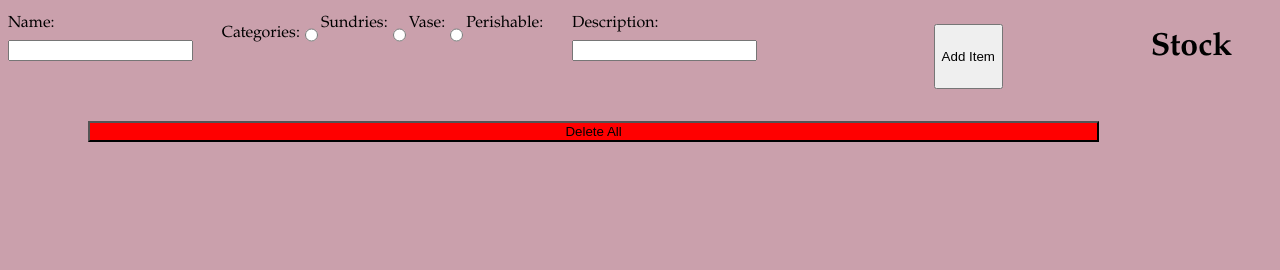
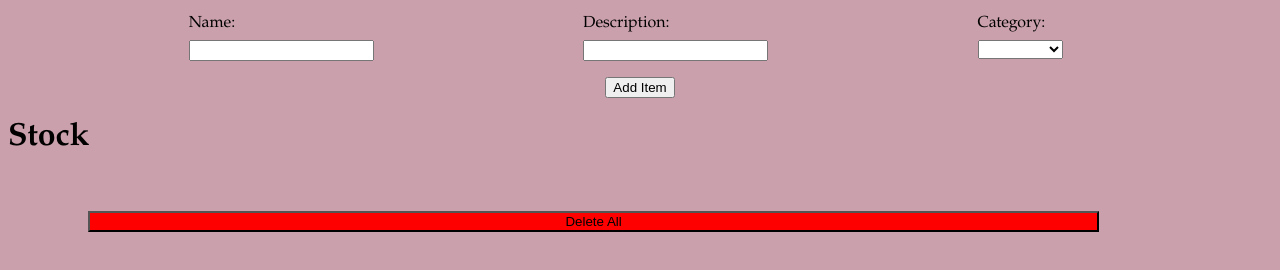
Before and after one commit to djghis/flower_dom_projectflower_dom_project, a plain HTML site: page index.html in a window 1280 px wide. Drawn offline with Linux system fonts and the light colour scheme.

Commit message:
back to drop down menu

```diff
--- a/css/main.css
+++ b/css/main.css
@@ -18,10 +18,10 @@ label.primary {
   display: block;
   margin: 0.4em 0;
 }
-label.secondary {
+/* label.secondary {
   display:inline-block;
   margin: 0.4em 0;
-}
+} */
 
 label::after {
   content: ":";
--- a/index.html
+++ b/index.html
@@ -15,21 +15,10 @@
         </div>
 
         <div class="form-item">
-          <div id="form-wrapper">
-          <p>Categories:</p>
-          <input type="radio"  name="category" value="sundries">
-          <label for="sundries" class="secondary">Sundries</label><br>
-          <input type="radio"  name="category" value="Vase">
-          <label for="Vase" class="secondary">Vase</label><br>
-          <input type="radio"  name="category" value="perishable">
-          <label for="perishable" class="secondary">Perishable</label>
-        </div>
-        </div>
-        <div class="form-item">
           <label for="description" class="primary">Description</label>
           <input type="text" id="description" >
         </div>
-        <!-- <div class="form-item">
+        <div class="form-item">
           <label for="category" class='primary'>Category</label>
           <select id="category">
             <option value="" disabled selected></option>
@@ -39,7 +28,7 @@
           </select>
 
         </div>
-     -->
+      </div>
       <div id="form-wrapper">
         <input type="submit" value="Add Item">
       </div>
```
